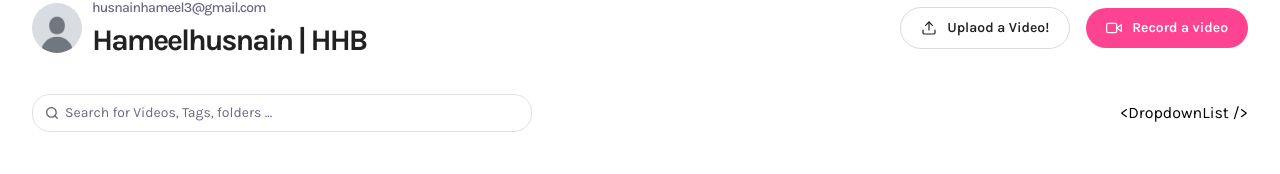
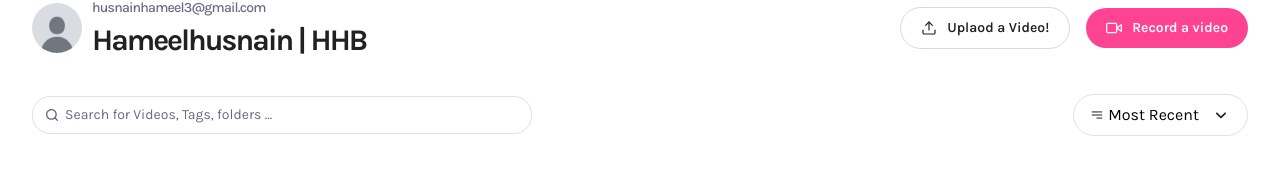
Before and after one commit to hameelhusnain/SnapCast, a Next.js app in the folder snapcast/: page /profile/1 in a window 1280 px wide. Shown: the part 142-316 px from the top of the page. Built offline with nearby package versions, Linux system fonts and the light colour scheme.

Commit message:
feat: add DropdownList component for enhanced filtering options in Header

```diff
--- /dev/null
+++ b/snapcast/components/DropdownList.tsx
@@ -0,0 +1,32 @@
+'use client';
+import { useState } from "react"
+import Image from "next/image"
+
+const DropdownList = () => {
+    const [isOpen, setIsOpen] = useState(false);
+  return (
+    <div className="relative">
+        <div className="cursor-pointer" onClick={() => setIsOpen(!isOpen)}>
+            <div className="filter-trigger">
+                <figure>
+                    <Image src="/assets/icons/hamburger.svg" alt="menu" width={14} height={14} />
+                    Most Recent
+                </figure>
+                <Image src="/assets/icons/arrow-down.svg" alt="arrow-down" width={20} height={20} />
+            </div>
+        </div>
+        {isOpen && (
+                <ul className="dropdown">
+                    {['Most Recent', 'Most Liked'].map((option) => (
+                        <li key={option} className="list-item">
+                            <Image src="/assets/icons/hamburger.svg" alt="menu" width={14} height={14} />
+                            {option}
+                        </li>
+                    ))}
+                </ul>
+        )}
+    </div>
+  )
+}
+
+export default DropdownList
--- a/snapcast/components/Header.tsx
+++ b/snapcast/components/Header.tsx
@@ -1,6 +1,6 @@
 import Image from 'next/image'
 import Link from 'next/link'
-// Update the path below to the actual location of your icons file
+import DropdownList from './DropdownList'
 
 const Header = ({ subHeader, title, userImg }: SharedHeaderProps) => {
   return (
@@ -44,7 +44,8 @@
            />
            <Image src="/assets/icons/search.svg" alt="Search Icon" width={16} height={16} className="search-icon" />
         </div>
-        {`<DropdownList />`}
+
+        <DropdownList />
       </section>
     </header>
   )
```
